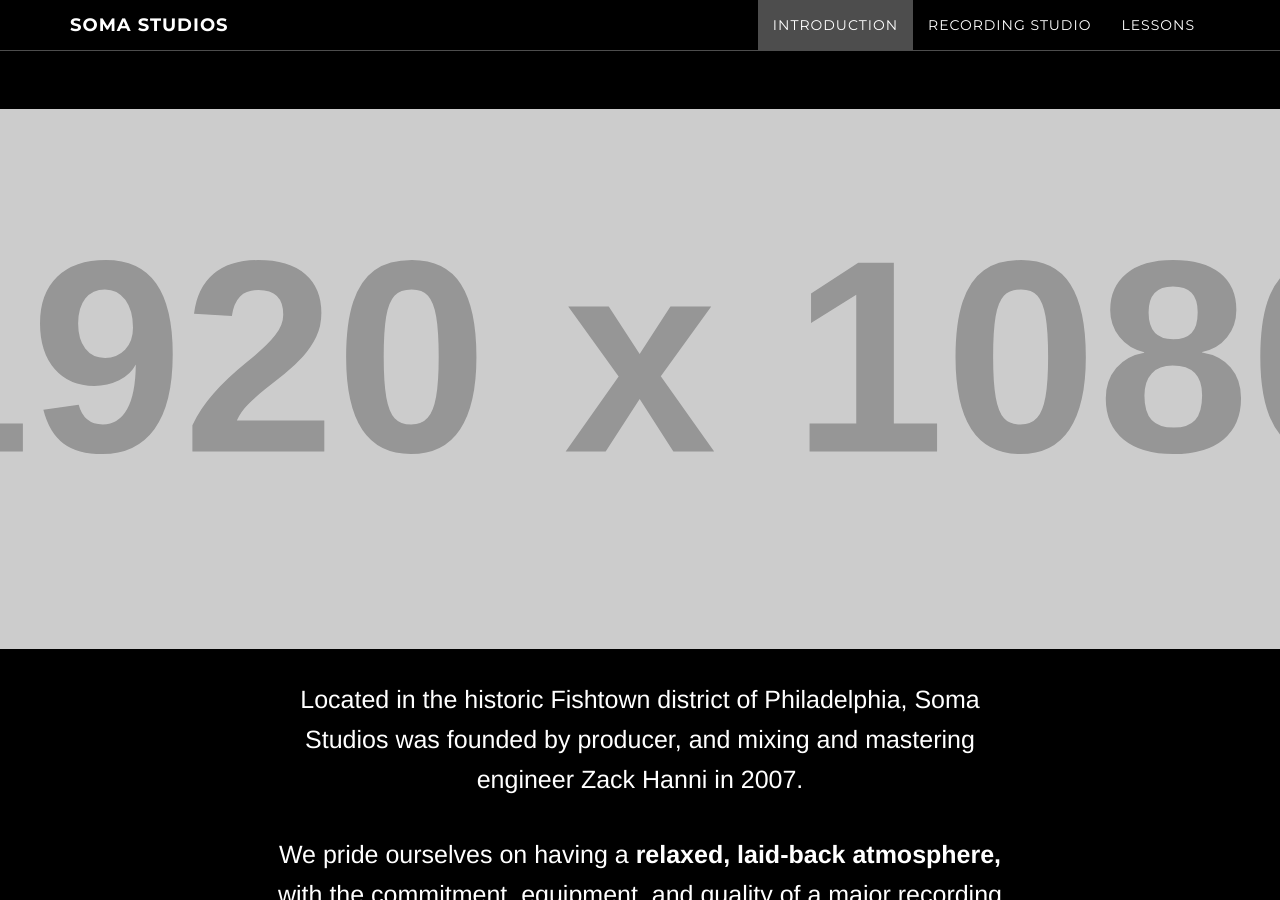
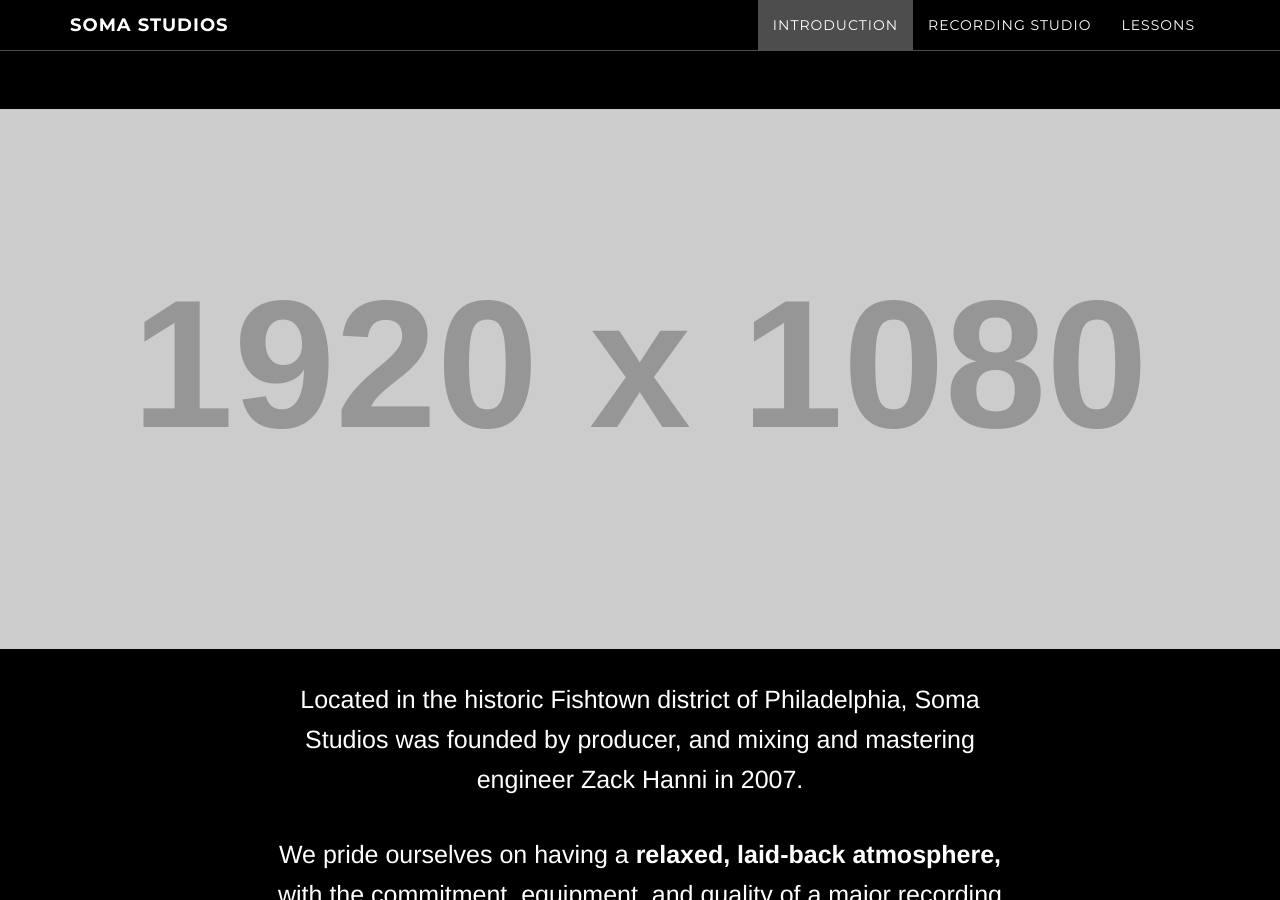
Before and after one commit to zackhanni/Soma-website-classic, a Jekyll site: the page built from index.html, in a window 1280 px wide and 900 px high, scrolled down 1021 px. Built offline with Jekyll 4.4.1, drawn with Linux system fonts in a browser that asks for light colours.

Commit message:
Add styles for section header images

```diff
--- a/_sass/somaaa/_content.scss
+++ b/_sass/somaaa/_content.scss
@@ -7,8 +7,15 @@
         height: 540px;
         width: 100%;
         margin: 30px 0;
+        background-repeat: no-repeat;
+        background-position: center center;
+        -webkit-background-size: cover;
+        -moz-background-size: cover;
+        -o-background-size: cover;
+        background-size: cover;
+
         // TODO: This needs to be part of a different selector to allow different images for each section
-        background: url(http://placehold.it/1920x1080/18D9D9) no-repeat center center;
+        background-image: url(http://placehold.it/1920x1080/18D9D9);
     }
 }
 .download-section {
```
